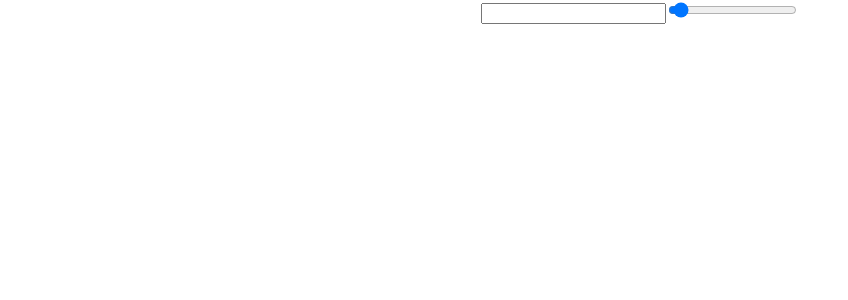
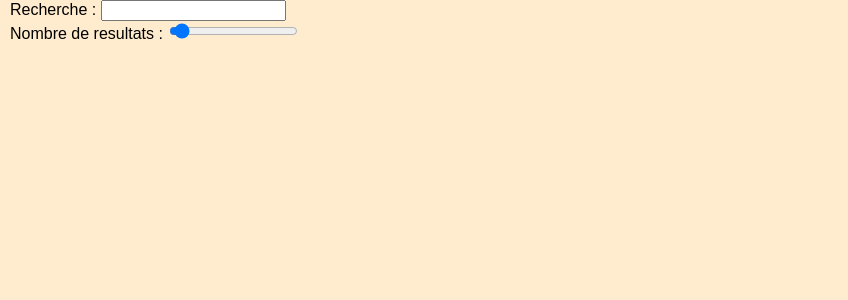
Before and after one commit to jbcazaux/react-giphy, a React (Create React App) app: page / in a window 1280 px wide. Shown: the top 300 px of the page, without its empty margins (0-848 px from the left). Built offline with nearby package versions, Linux system fonts and the light colour scheme; the HTML template or start-up script is replaced by a standard one.

Commit message:
improve ui

```diff
--- a/src/App.css
+++ b/src/App.css
@@ -1,3 +1,13 @@
-.App {
-  text-align: center;
+body {
+    background-color: blanchedalmond
 }
+
+.App label {
+    display: block;
+    margin: 0 10px;
+}
+
+.App img {
+    border: 2px solid black;
+    margin: 0 0 10px 10px;
+}
--- a/src/App.js
+++ b/src/App.js
@@ -28,7 +28,11 @@ class App extends React.Component {
 
   fetchGifs() {
     this.cancel('Canceling any on going request to giphy');
-    this.state.query && axios
+    if (!this.state.query) {
+      this.setState({ results: [] });
+      return;
+    }
+    axios
       .get('http://api.giphy.com/v1/gifs/search', {
         cancelToken: new axios.CancelToken(cancel => this.cancel = cancel),
         params: {
@@ -52,8 +56,8 @@ class App extends React.Component {
     return (
       <div className="App">
         <form>
-          <input type="text" value={this.state.query} onChange={this.updateQuery}/>
-          <input type="range" min={1} max={25} value={this.state.limit} onChange={this.updateLimit} />
+          <label>Recherche : <input type="text" value={this.state.query} onChange={this.updateQuery}/></label>
+          <label>Nombre de resultats : <input type="range" min={1} max={25} value={this.state.limit} onChange={this.updateLimit} /></label>
         </form>
 
         <div>
```
